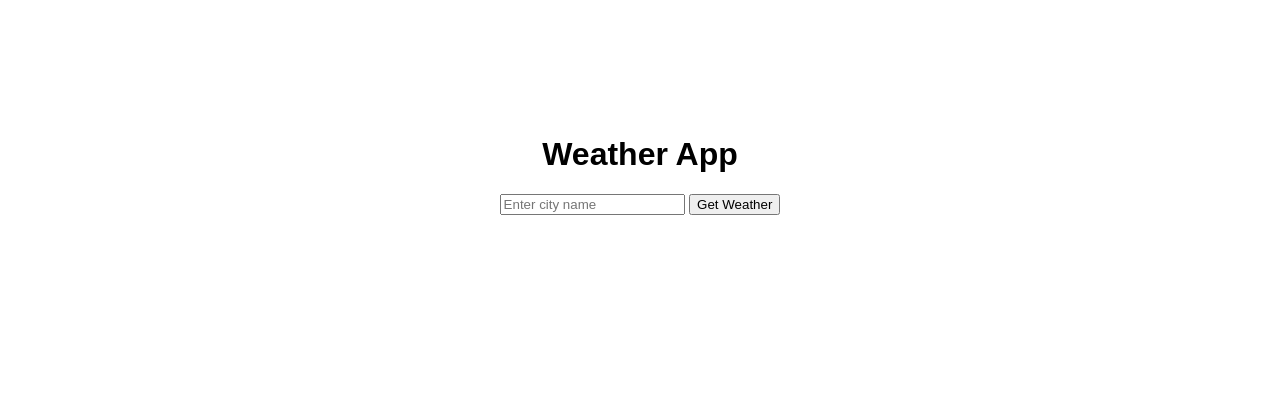
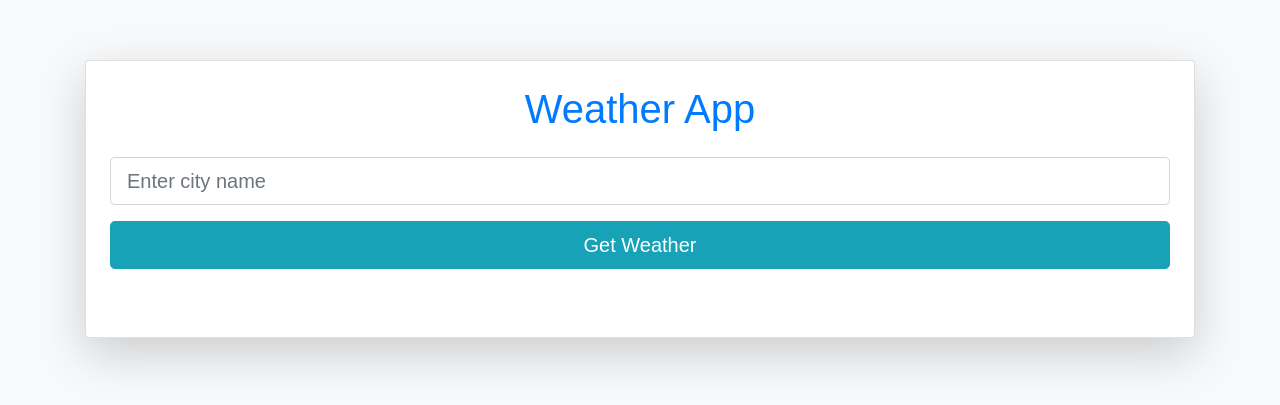
Before and after one commit to ankit-sarkar73/weather-app, a plain HTML site: page weather-app/frontend/index.html in a window 1280 px wide. Shown: the part 225-630 px from the top of the page. Drawn offline with nearby package versions, Linux system fonts and the light colour scheme.

Commit message:
Update index.html

```diff
--- a/weather-app/frontend/index.html
+++ b/weather-app/frontend/index.html
@@ -4,18 +4,28 @@
     <meta charset="UTF-8">
     <meta name="viewport" content="width=device-width, initial-scale=1.0">
     <title>Weather App</title>
+    <!-- Bootstrap CSS -->
+    <link href="https://stackpath.bootstrapcdn.com/bootstrap/4.5.2/css/bootstrap.min.css" rel="stylesheet">
     <link rel="stylesheet" href="styles.css">
 </head>
-<body>
-    <div class="container">
-        <h1>Weather App</h1>
-        <form id="weather-form">
-            <input type="text" id="city" name="city" placeholder="Enter city name" required>
-            <button type="submit">Get Weather</button>
-        </form>
-        <div id="weather-result"></div>
+<body class="bg-light">
+    <div class="container mt-5">
+        <div class="card shadow-lg p-4">
+            <h1 class="text-center text-primary mb-4">Weather App</h1>
+            <form id="weather-form" class="mb-4">
+                <div class="form-group">
+                    <input type="text" id="city" name="city" class="form-control form-control-lg" placeholder="Enter city name" required>
+                </div>
+                <button type="submit" class="btn btn-info btn-block btn-lg">Get Weather</button>
+            </form>
+            <div id="weather-result" class="text-center"></div>
+        </div>
     </div>
 
+    <!-- Bootstrap JS and dependencies -->
+    <script src="https://code.jquery.com/jquery-3.5.1.slim.min.js"></script>
+    <script src="https://cdn.jsdelivr.net/npm/@popperjs/core@2.9.2/dist/umd/popper.min.js"></script>
+    <script src="https://stackpath.bootstrapcdn.com/bootstrap/4.5.2/js/bootstrap.min.js"></script>
     <script src="script.js"></script>
 </body>
 </html>
```
